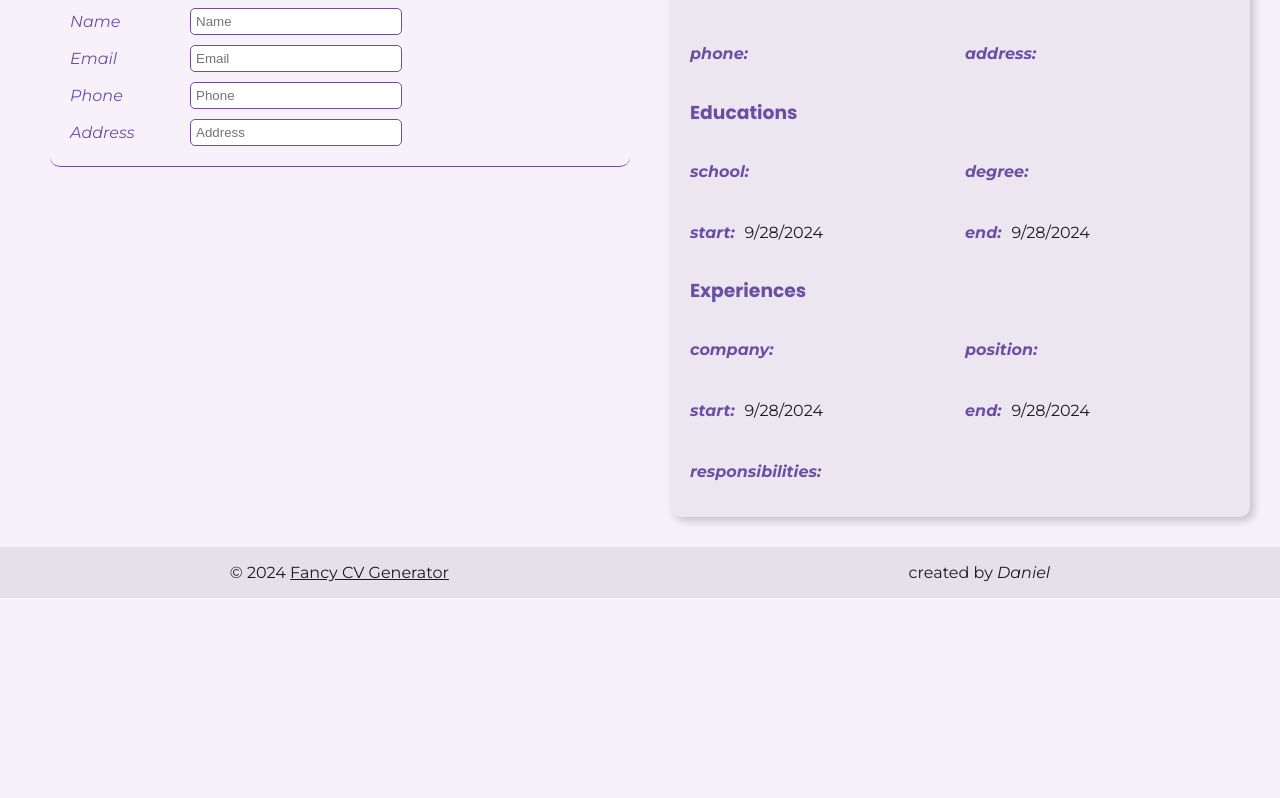
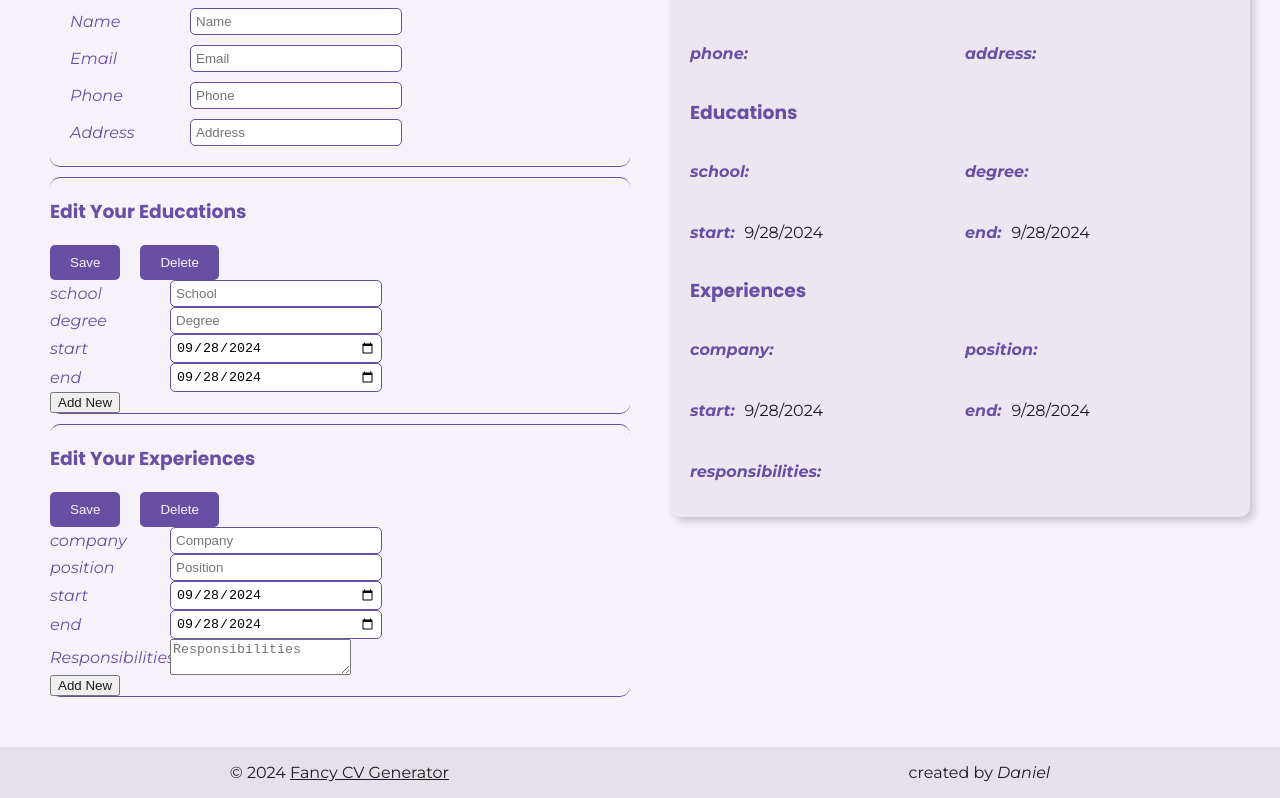
Before and after one commit to danielxfeng/top_cv_generator, a React (Vite) app: page / in a window 1280 px wide. Shown: the part 385-1183 px from the top of the page. Before the commit the page ends 983 px from the top, so only its background shows below. Built offline with nearby package versions, Linux system fonts and the light colour scheme.

Commit message:
The logic of Form

```diff
--- a/src/components/main_components/Form/Form.jsx
+++ b/src/components/main_components/Form/Form.jsx
@@ -1,96 +1,8 @@
+import { useEffect } from "react";
 import styles from "./Form.module.css";
 import { Education, Experience } from "../../../model/model";
-
-const Info = ({ info, setInfo }) => {
-  const submitInfo = (e) => {
-    e.preventDefault();
-    setInfo({
-      name: e.target.name.value,
-      email: e.target.email.value,
-      phone: e.target.phone.value,
-      address: e.target.address.value,
-    });
-  };
-
-  return (
-    <div className={styles.block}>
-      <form
-        className={styles.form}
-        action="/"
-        method="post"
-        onSubmit={(e) => submitInfo(e)}
-      >
-        <div className={styles.form__head}>
-          <h3 className="primary-color">Edit Your Personal Information</h3>
-          <button className="a a-no-change" type="submit">
-            Save
-          </button>
-        </div>
-        <div className={styles.form__item}>
-          <label htmlFor="name">Name</label>
-          <input
-            id="name"
-            type="text"
-            name="name"
-            placeholder="Name"
-            autoComplete="name"
-            defaultValue={info.name}
-          />
-        </div>
-        <div className={styles.form__item}>
-          <label htmlFor="email">Email</label>
-          <input
-            id="email"
-            type="email"
-            name="email"
-            placeholder="Email"
-            autoComplete="email"
-            defaultValue={info.email}
-          />
-        </div>
-        <div className={styles.form__item}>
-          <label htmlFor="phone">Phone</label>
-          <input
-            id="phone"
-            type="tel"
-            name="phone"
-            placeholder="Phone"
-            autoComplete="tel"
-            defaultValue={info.phone}
-          />
-        </div>
-        <div className={styles.form__item}>
-          <label htmlFor="address">Address</label>
-          <input
-            id="address"
-            type="text"
-            name="address"
-            placeholder="Address"
-            autoComplete="address"
-            defaultValue={info.address}
-          />
-        </div>
-      </form>
-    </div>
-  );
-};
-
-const ListComponent = ({ list, setList, tag }) => {
-  const add = () => {
-    save();
-    setList([...list, tag === "education" ? Education() : Experience()]);
-  };
-
-  const save = () => {
-    return (<></>);
-  };
-
-  const load = () => {
-    return (<></>);
-  };
-
-  return list.length === 0 ? add() : load();
-}
+import Info from "./Info";
+import ListComponent from "./ListComponents";
 
 const Form = ({
   info,
@@ -100,12 +12,59 @@ const Form = ({
   setEducations,
   setExperiences,
 }) => {
+  const addNew = (e, tag) => {
+    e.preventDefault();
+    tag === "education"
+      ? setEducations([...educations, Education()])
+      : setExperiences([...experiences, Experience()]);
+  };
+
+  useEffect(() => {
+    if (educations.length === 0) {
+      setEducations([Education()]);
+    }
+  }, [educations]);
+
+  useEffect(() => {
+    if (experiences.length === 0) {
+      setExperiences([Experience()]);
+    }
+  }, [experiences]);
+
   return (
     <div className={styles.form}>
       <h2 className="primary-color">Edit your CV here</h2>
-      <Info info={info} setInfo={setInfo} />
-      <ListComponent list={educations} setList={setEducations} tag="education" />
-      <ListComponent list={experiences} setList={setExperiences} tag="experience" />
+      <Info info={info} setInfo={setInfo} styles={styles} />
+      <div className={styles.block}>
+        <h3 className="primary-color">Edit Your Educations</h3>
+        <ListComponent
+          list={educations}
+          setList={setEducations}
+          tag="education"
+          styles={styles}
+        />
+        <button
+          className="a a-no-change"
+          onClick={(e) => addNew(e, "education")}
+        >
+          Add New
+        </button>
+      </div>
+      <div className={styles.block}>
+        <h3 className="primary-color">Edit Your Experiences</h3>
+        <ListComponent
+          list={experiences}
+          setList={setExperiences}
+          tag="experience"
+          styles={styles}
+        />
+        <button
+          className="a a-no-change"
+          onClick={(e) => addNew(e, "experience")}
+        >
+          Add New
+        </button>
+      </div>
     </div>
   );
 };
--- a/src/components/main_components/Form/Form.module.css
+++ b/src/components/main_components/Form/Form.module.css
@@ -13,20 +13,20 @@
   border-radius: 10px;
 }
 
-.form__head, .form__item {
+.form__head, .form__attr {
   display: flex;
   gap: 20px;
   align-items: center;
 }
 
-.form__item label {
+.form__attr label {
   min-width: 100px;
   flex: 0;
   color: #6750a4;
   font-style: italic;
 }
 
-.form__item input {
+.form__attr input {
   min-width: 200px;
   padding: 5px;
   border: 1px solid #6750a4;
--- /dev/null
+++ b/src/components/main_components/Form/Info.jsx
@@ -0,0 +1,75 @@
+const Info = ({ info, setInfo, styles }) => {
+  const submitInfo = (e) => {
+    e.preventDefault();
+    setInfo({
+      name: e.target.name.value,
+      email: e.target.email.value,
+      phone: e.target.phone.value,
+      address: e.target.address.value,
+    });
+  };
+
+  return (
+    <div className={styles.block}>
+      <form
+        className={styles.form}
+        action="/"
+        method="post"
+        onSubmit={(e) => submitInfo(e)}
+      >
+        <div className={styles.form__head}>
+          <h3 className="primary-color">Edit Your Personal Information</h3>
+          <button className="a a-no-change" type="submit">
+            Save
+          </button>
+        </div>
+        <div className={styles.form__attr}>
+          <label htmlFor="name">Name</label>
+          <input
+            id="name"
+            type="text"
+            name="name"
+            placeholder="Name"
+            autoComplete="name"
+            defaultValue={info.name}
+          />
+        </div>
+        <div className={styles.form__attr}>
+          <label htmlFor="email">Email</label>
+          <input
+            id="email"
+            type="email"
+            name="email"
+            placeholder="Email"
+            autoComplete="email"
+            defaultValue={info.email}
+          />
+        </div>
+        <div className={styles.form__attr}>
+          <label htmlFor="phone">Phone</label>
+          <input
+            id="phone"
+            type="tel"
+            name="phone"
+            placeholder="Phone"
+            autoComplete="tel"
+            defaultValue={info.phone}
+          />
+        </div>
+        <div className={styles.form__attr}>
+          <label htmlFor="address">Address</label>
+          <input
+            id="address"
+            type="text"
+            name="address"
+            placeholder="Address"
+            autoComplete="address"
+            defaultValue={info.address}
+          />
+        </div>
+      </form>
+    </div>
+  );
+};
+
+export default Info;
--- /dev/null
+++ b/src/components/main_components/Form/InputComponent.jsx
@@ -0,0 +1,31 @@
+import { textAttrs } from "../../../model/model";
+
+const titleSytle = (string) => {
+  return string.charAt(0).toUpperCase() + string.slice(1);
+};
+
+const InputComponent = ({ obj, itemKey, type, keys, styles }) => {
+  const items = Object.entries(obj).filter(([key]) => keys.includes(key));
+
+  return (
+    <>
+      {items.map(([attrKey, value]) => (
+        <div className={styles.form__attr} key={`${attrKey}-${itemKey}`}>
+          <label htmlFor={`${attrKey}-${itemKey}`}>{attrKey}</label>
+          <input
+            id={`${attrKey}-${itemKey}`}
+            type={type}
+            name={attrKey}
+            placeholder={titleSytle(attrKey)}
+            autoComplete={attrKey}
+            defaultValue={
+              keys === textAttrs ? value : value.toISOString().split("T")[0]
+            }
+          />
+        </div>
+      ))}
+    </>
+  );
+};
+
+export default InputComponent;
--- /dev/null
+++ b/src/components/main_components/Form/ListComponents.jsx
@@ -0,0 +1,90 @@
+import { textAttrs, dateAttrs } from "../../../model/model";
+import InputComponent from "./InputComponent";
+
+const ListComponent = ({ list, setList, tag, styles }) => {
+  const save = (e) => {
+    e.preventDefault();
+    const obj =
+      tag === "education"
+        ? {
+            school: e.target.school.value,
+            degree: e.target.degree.value,
+            start: new Date(e.target.start.value),
+            end: new Date(e.target.end.value),
+          }
+        : {
+            company: e.target.company.value,
+            position: e.target.position.value,
+            start: new Date(e.target.start.value),
+            end: new Date(e.target.end.value),
+            responsibilities: e.target.responsibilities.value,
+          };
+    obj.key = e.target.getAttribute("data-key");
+    const newList = list.filter((item) => item.key !== obj.key);
+    setList([...newList, obj]);
+  };
+
+  const del = (e) => {
+    e.preventDefault();
+    const key = e.target.getAttribute("data-key");
+    setList(list.filter((item) => item.key !== key));
+  };
+
+  return (
+    <div className={styles.items}>
+      {list.map((item) => (
+        <form
+          className={styles.item}
+          action="/"
+          method="post"
+          key={item.key}
+          data-key={item.key}
+          onSubmit={(e) => save(e)}
+        >
+          <div className={styles.form__head}>
+            <button className="a a-no-change" type="submit">
+              Save
+            </button>
+            <button
+              className="a a-no-change"
+              data-key={item.key}
+              onClick={(e) => del(e)}
+            >
+              Delete
+            </button>
+          </div>
+          <InputComponent
+            obj={item}
+            itemKey={item.key}
+            type="text"
+            keys={textAttrs}
+            styles={styles}
+          />
+          <InputComponent
+            obj={item}
+            itemKey={item.key}
+            type="date"
+            keys={dateAttrs}
+            styles={styles}
+          />
+          {tag === "experience" && (
+            <div className={styles.form__attr}>
+              <label htmlFor={`responsibilities-${item.key}`}>
+                Responsibilities
+              </label>
+              <textarea
+                id={`responsibilities-${item.key}`}
+                name="responsibilities"
+                placeholder="Responsibilities"
+                autoComplete="responsibilities"
+                defaultValue={item.responsibilities}
+              />
+            </div>
+          )}
+        </form>
+      ))}
+    </div>
+  );
+};
+
+export default ListComponent;
--- a/src/model/model.jsx
+++ b/src/model/model.jsx
@@ -21,4 +21,8 @@ const Experience = () => {
   };
 };
 
-export { Education, Experience };
+const textAttrs = ["school", "degree", "company", "position"];
+const dateAttrs = ["start", "end"];
+const textAreaAttrs = ["responsibilities"];
+
+export { Education, Experience, textAttrs, dateAttrs, textAreaAttrs };
```
